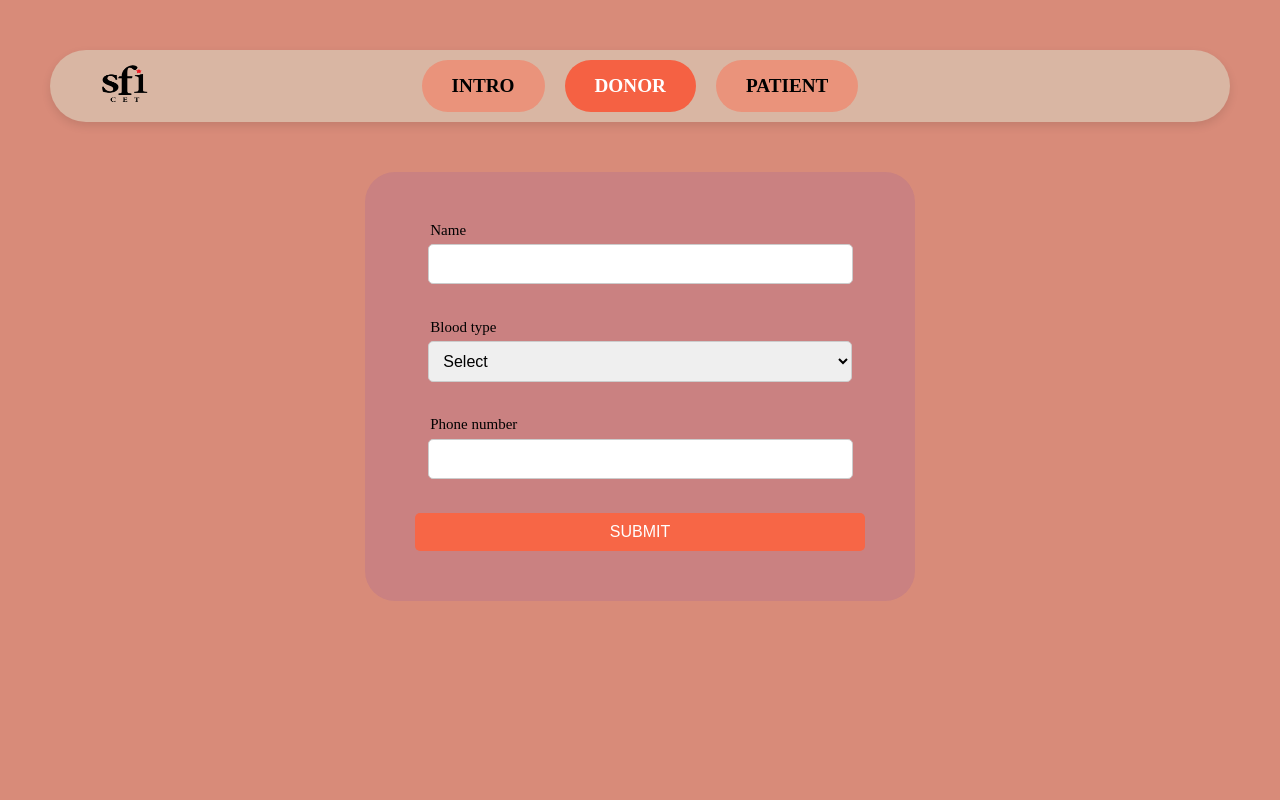
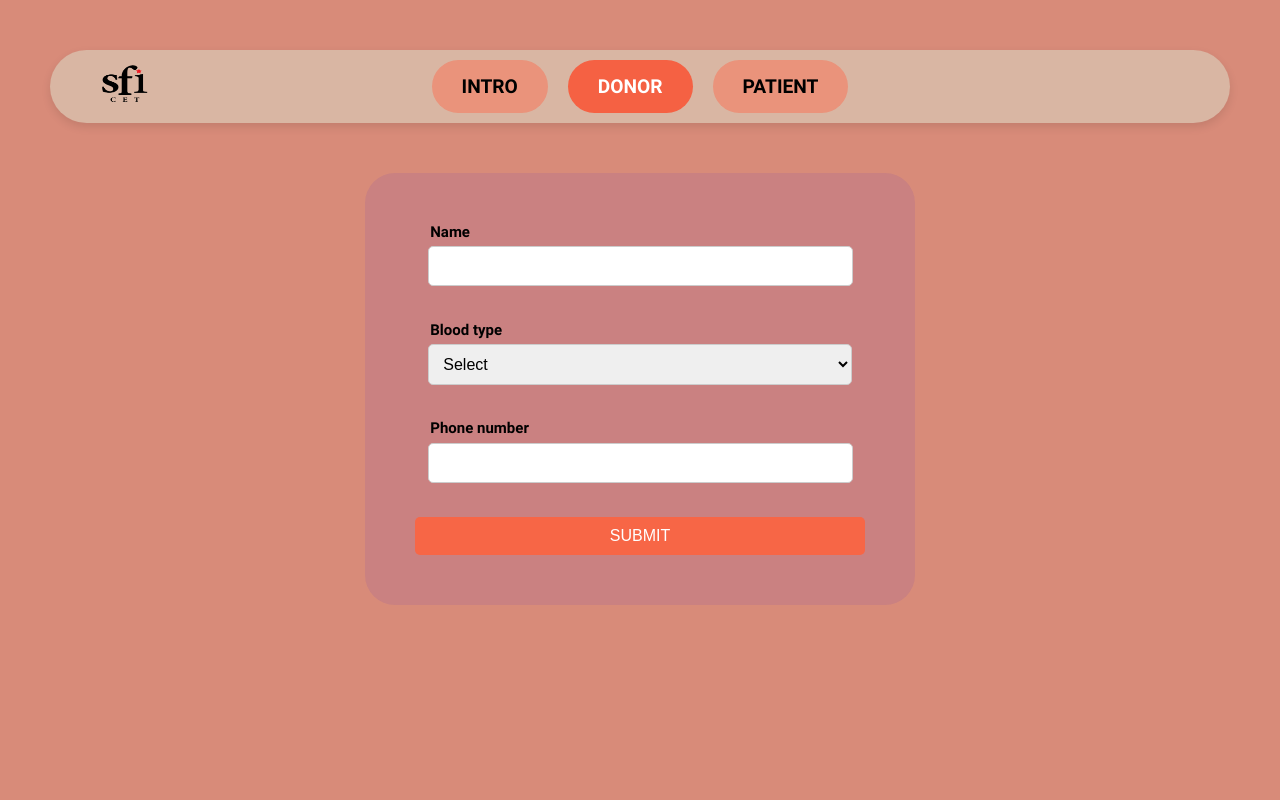
Before and after one commit to naevdd/bloodcellclient, a React (Create React App) app: page / in a window 1280 px wide. Both pictures are taken after a click on the button "DONOR". Shown: the top 800 px of the page. Built offline with nearby package versions, Linux system fonts and the light colour scheme.

Commit message:
changed font and stuff

```diff
--- a/src/App.css
+++ b/src/App.css
@@ -1,3 +1,8 @@
+@font-face {
+  font-family: roboto;
+  src: url(./Roboto-Bold.ttf);
+}
+
 .app {
   display: flex;
   flex-direction: column;
--- a/src/App.js
+++ b/src/App.js
@@ -43,7 +43,7 @@ function App() {
 
   const handleLogout = async () => {
     try {
-      await axios.post('https://bloodcell-server.onrender.com/api/admin/logout');
+      await axios.post('http://localhost:5000/api/admin/logout');
       setIsAdminLoggedIn(false);
       setActiveSection('intro');
     } catch (err) {
@@ -53,11 +53,11 @@ function App() {
 
   useEffect(() => {
     if (isAdminLoggedIn) {
-      axios.get('https://bloodcell-server.onrender.com/api/donor')
+      axios.get('http://localhost:5000/api/donor')
         .then(response => setDonors(response.data))
         .catch(error => console.error('Failed to fetch donors:', error));
 
-      axios.get('https://bloodcell-server.onrender.com/api/patient')
+      axios.get('http://localhost:5000/api/patient')
         .then(response => setPatients(response.data))
         .catch(error => console.error('Failed to fetch patients:', error));
     }
--- a/src/components/Form.css
+++ b/src/components/Form.css
@@ -15,7 +15,7 @@ fieldset{
   display: flex;
   flex-direction: column;
   gap: 25px;
-  font-family: urbanist;
+  font-family:roboto;
   font-size: 15px;
 }
 
@@ -46,7 +46,7 @@ legend{
   width:100%;
 }
 
-button{
+.login-button{
   padding: 10px 20px;
   font-size: 1rem;
   font-weight: 500;
@@ -54,6 +54,10 @@ button{
   border: none;
   border-radius: 5px;
   color: white
+}
+
+.login-button:hover{
+  background-color: white;
 }
 
 .submit-button {
--- a/src/components/Header.css
+++ b/src/components/Header.css
@@ -28,7 +28,7 @@
     padding: 15px 30px;
     font-size: 1.2rem;
     font-weight: bold;
-    font-family: satoshi;
+    font-family: roboto;
     color: black;
     border-radius: 30px;
     cursor: pointer;
--- a/src/components/LoginForm.js
+++ b/src/components/LoginForm.js
@@ -44,7 +44,7 @@ const LoginForm = ({ onLoginSuccess }) => {
           />
         </fieldset>
         {errorMessage && <p style={{ color: 'red' }}>{errorMessage}</p>}
-        <button type="submit">Login</button>
+        <button className='login-button' type="submit">Login</button>
       </form>
       </div>
     </div>
```
Also changed, not shown: src/Roboto-Bold.ttf (added).
